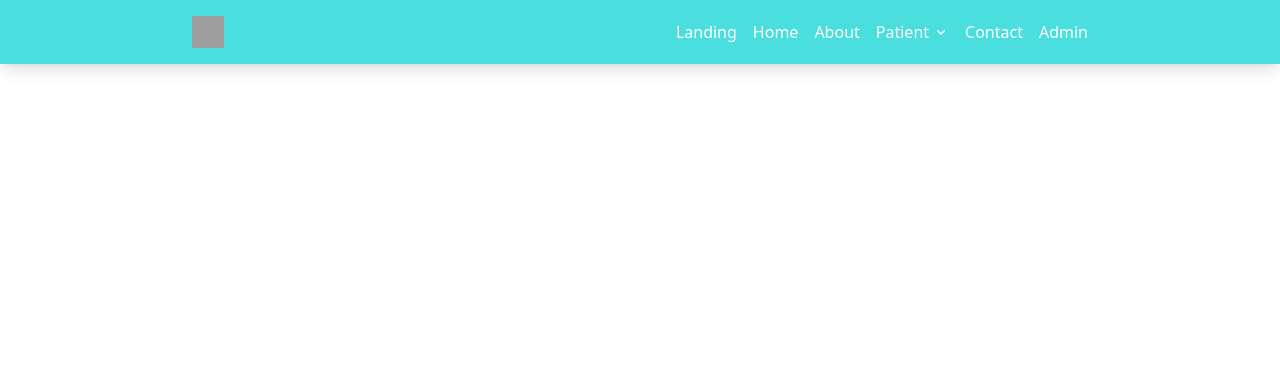
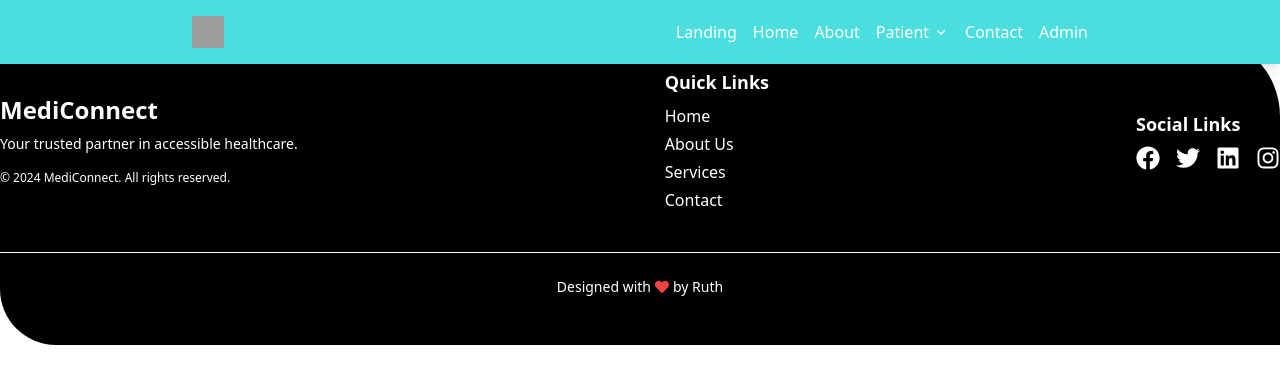
Before and after one commit to RuthNyankum/CareLink-Frontend, a React (Vite) app: page / in a window 1280 px wide. Shown: the top 384 px of the page. Built offline with nearby package versions, Linux system fonts and the light colour scheme; grey boxes are pictures that could not be loaded.

Commit message:
added footer

```diff
--- a/src/component/footer.jsx
+++ b/src/component/footer.jsx
@@ -1,7 +1,113 @@
 import React from 'react';
+import {
+  FaFacebook,
+  FaTwitter,
+  FaLinkedin,
+  FaInstagram,
+  FaHeart,
+} from 'react-icons/fa';
 
 const Footer = () => {
-  return <div>Footer</div>;
+  return (
+    <footer className="bg-black text-white py-8 rounded-bl-[3.5rem] rounded-tr-[5rem] mt-3">
+      <div className="container mx-auto flex flex-col md:flex-row justify-between items-center">
+        {/* About Section */}
+        <div className="text-center md:text-left mb-6 md:mb-0">
+          <h4 className="text-2xl font-bold mb-2">MediConnect</h4>
+          <p className="text-sm mb-4">
+            Your trusted partner in accessible healthcare.
+          </p>
+          <p className="text-xs">
+            © {new Date().getFullYear()} MediConnect. All rights reserved.
+          </p>
+        </div>
+
+        {/* Quick Links Section */}
+        <div className="text-center md:text-left mb-6 md:mb-0">
+          <h5 className="text-lg font-semibold mb-2">Quick Links</h5>
+          <ul className="list-none space-y-1">
+            <li>
+              <a href="#home" className="hover:underline hover:text-gray-400">
+                Home
+              </a>
+            </li>
+            <li>
+              <a href="#about" className="hover:underline hover:text-gray-400">
+                About Us
+              </a>
+            </li>
+            <li>
+              <a
+                href="#services"
+                className="hover:underline hover:text-gray-400"
+              >
+                Services
+              </a>
+            </li>
+            <li>
+              <a
+                href="#contact"
+                className="hover:underline hover:text-gray-400"
+              >
+                Contact
+              </a>
+            </li>
+          </ul>
+        </div>
+
+        {/* Social Media Section */}
+        <div>
+          <h3 className="text-lg font-semibold mb-2">Social Links</h3>
+          <div className="flex space-x-4 mt-4 md:mt-0">
+            <a
+              href="https://facebook.com"
+              target="_blank"
+              rel="noopener noreferrer"
+              className="text-gray-400 hover:text-white transition-colors duration-300"
+            >
+              <FaFacebook size={24} />
+            </a>
+            <a
+              href="https://twitter.com"
+              target="_blank"
+              rel="noopener noreferrer"
+              className="text-gray-400 hover:text-white transition-colors duration-300"
+            >
+              <FaTwitter size={24} />
+            </a>
+            <a
+              href="https://linkedin.com"
+              target="_blank"
+              rel="noopener noreferrer"
+              className="text-gray-400 hover:text-white transition-colors duration-300"
+            >
+              <FaLinkedin size={24} />
+            </a>
+            <a
+              href="https://instagram.com"
+              target="_blank"
+              rel="noopener noreferrer"
+              className="text-gray-400 hover:text-white transition-colors duration-300"
+            >
+              <FaInstagram size={24} />
+            </a>
+          </div>
+        </div>
+      </div>
+
+      {/* Bottom Border Line */}
+      <div className="bg-gray-800 py-2 mt-8">
+        <div className="container mx-auto border-t border-gray-700" />
+      </div>
+
+      {/* Designed With Love Section */}
+      <div className="text-center py-4">
+        <p className="text-sm text-gray-400 flex items-center justify-center">
+          Designed with <FaHeart className="text-red-500 mx-1" /> by Ruth
+        </p>
+      </div>
+    </footer>
+  );
 };
 
 export default Footer;
```
